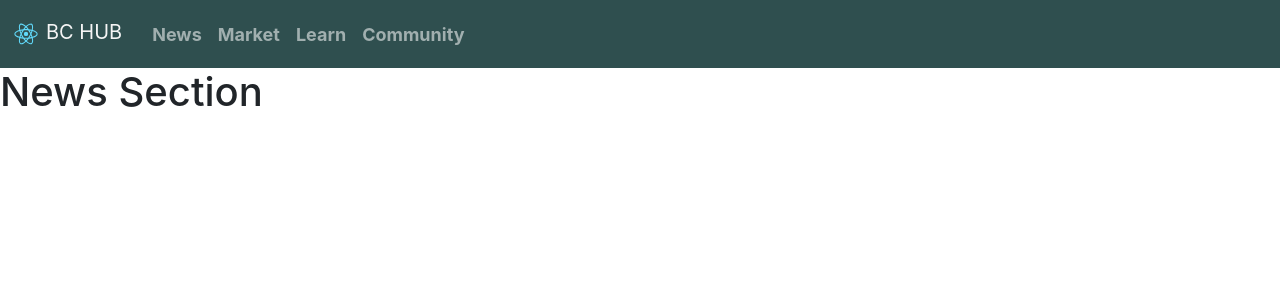
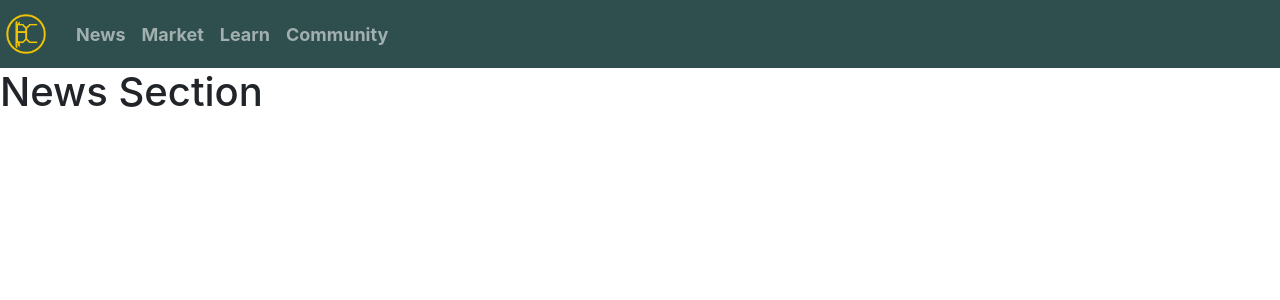
Before and after one commit to UTSCCSCC01/finalprojectw22-bc-hub, a React (Create React App) app in the folder frontend/: page /news in a window 1280 px wide. Shown: the top 300 px of the page. Built offline with nearby package versions, Linux system fonts and the light colour scheme.

Commit message:
add Logo

```diff
--- a/frontend/src/components/NavBar/NavBar.js
+++ b/frontend/src/components/NavBar/NavBar.js
@@ -1,7 +1,7 @@
 import React from 'react';
 import { Nav, Navbar} from 'react-bootstrap';
 import 'bootstrap/dist/css/bootstrap.css'
-import logo from '../../logo.svg'
+import logo from './BC LOGO.png'
 import './NavBar.css';
 
 // setting Nav Bar from bootstrap
@@ -13,7 +13,6 @@ function NavBar() {
                     <a href='/'>
                         <button className='logoButt' >
                             <img src={logo} width="40px" height={"40px"} />
-                            BC HUB
                         </button>
                     </a>
 
```
Also changed, not shown: frontend/src/components/NavBar/BC LOGO.png (added).
